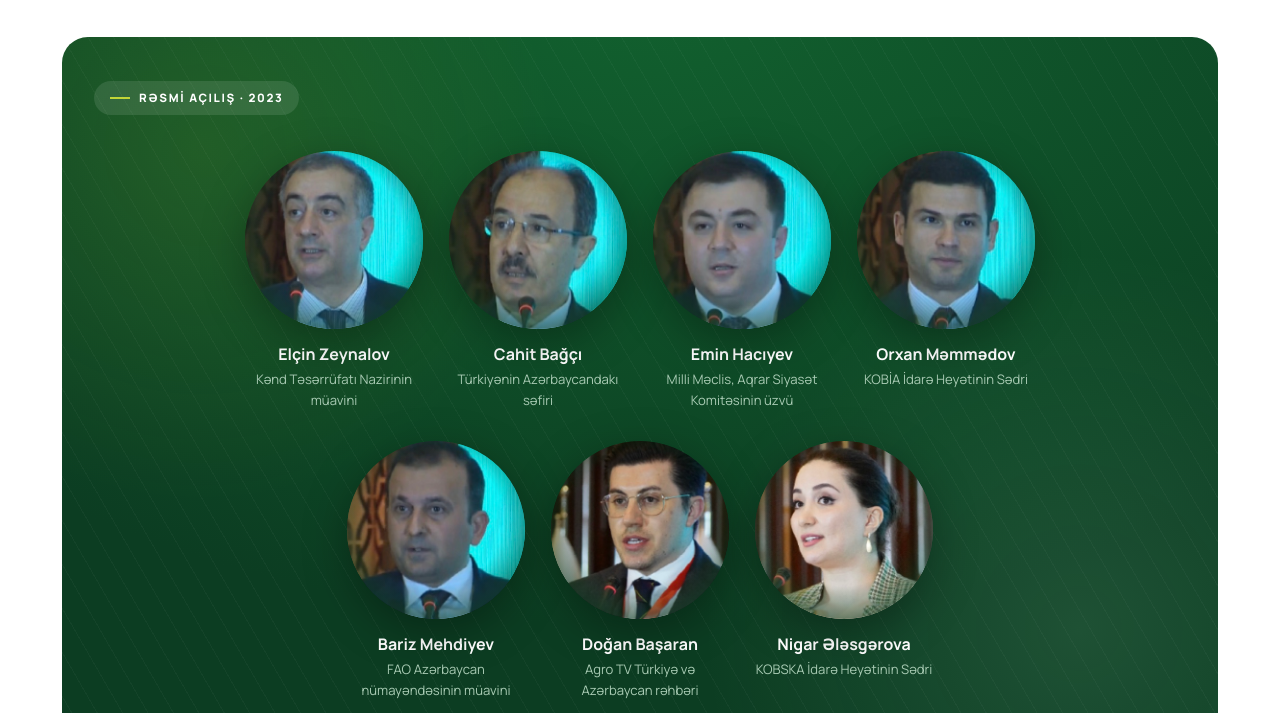
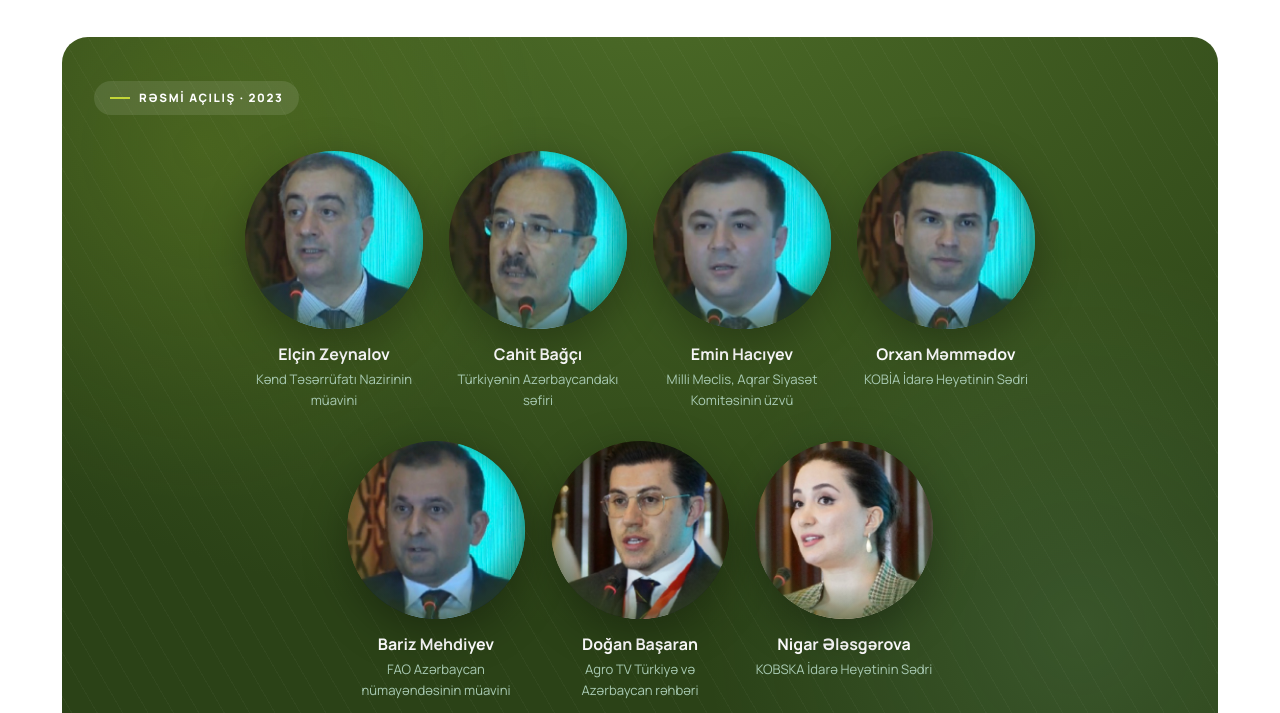
Before and after one commit to ibraachh/agroforum, a plain HTML site: page site/index.html in a window 1280 px wide. Shown: the part 10144-10857 px from the top of the page. Drawn offline with Linux system fonts and the light colour scheme.

Commit message:
2023 speaker stage uses the olive year colour
Co-Authored-By: Claude Opus 4.8 <noreply@anthropic.com>

```diff
--- a/site/assets/css/style.css
+++ b/site/assets/css/style.css
@@ -87,6 +87,9 @@ h1, h2, h3, h4 { margin: 0; line-height: 1.18; color: var(--ink-900); font-weigh
 #y2023 { background: linear-gradient(115deg, #3a5720, #6a8a2f); }
 #f2024 .ribbon { background: #0c7358 !important; }
 #f2023 .ribbon { background: #56792a !important; }
+/* 2023 speaker stage in olive (matches the 2023 year colour) */
+#speakers-2023 .speaker-stage { background: radial-gradient(120% 130% at 50% -10%, #4c6b27, #2b4217 72%); }
+#speakers-2023 .leaf-photo.has-photo::before { background: radial-gradient(circle at 50% 44%, transparent 50%, rgba(43,66,23,.92) 88%); }
 
 .section-head { max-width: 720px; margin-bottom: 40px; }
 .section-head h2 { font-size: clamp(1.7rem, 3.4vw, 2.5rem); margin: 14px 0 12px; }
```
